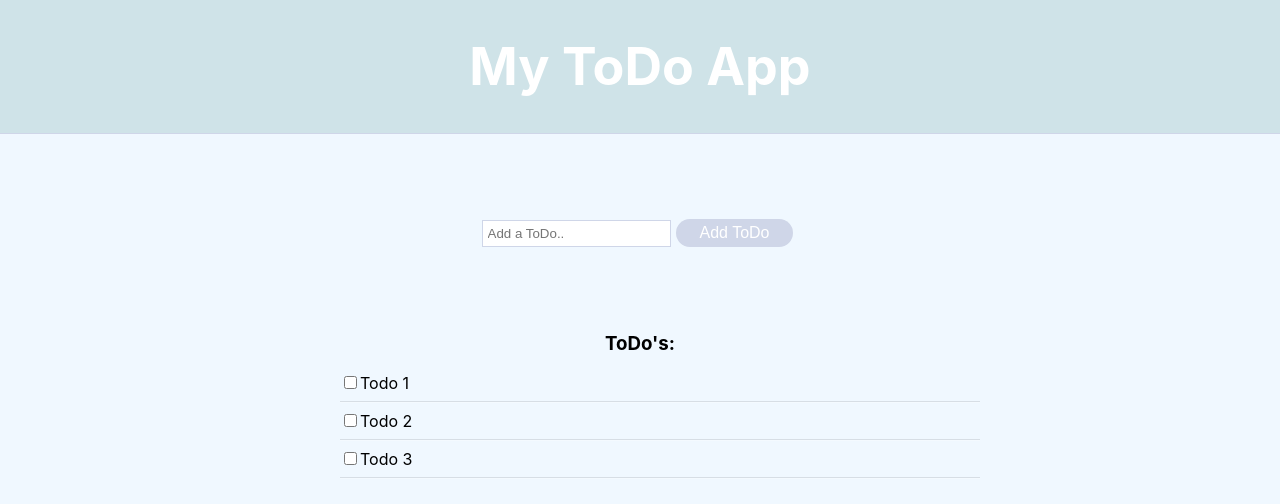
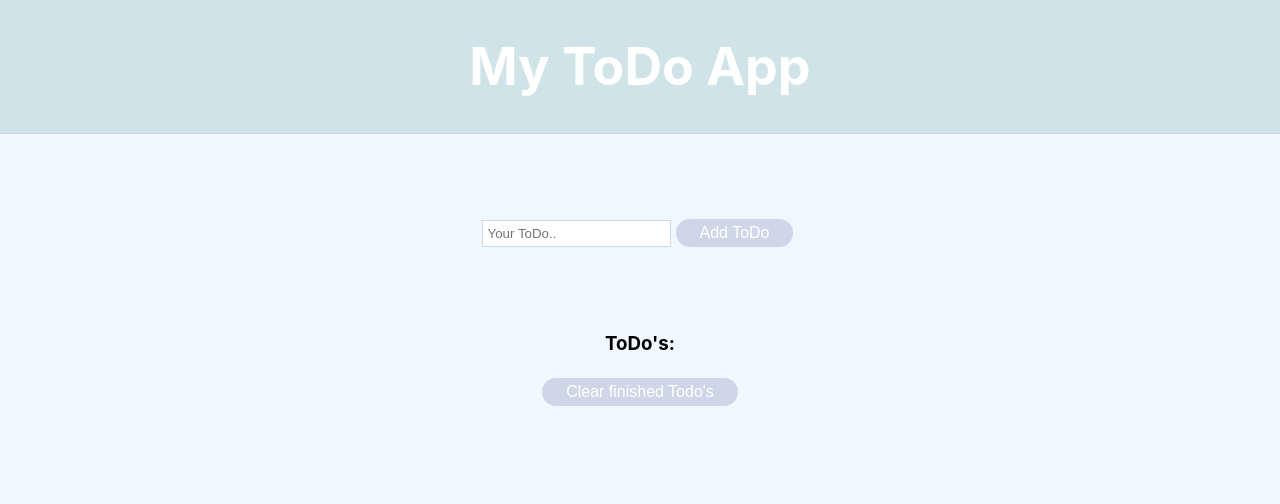
Before and after one commit to maureenoldyck/intro-react, a React (Create React App) app: page / in a window 1280 px wide. Shown: the top 504 px of the page. Built offline with nearby package versions, Linux system fonts and the light colour scheme.

Commit message:
Add function: add todo

```diff
--- a/src/App.js
+++ b/src/App.js
@@ -1,15 +1,18 @@
 import './App.css';
+import React, {useState} from 'react';
 import Form from './components/Form'
 import ToDoList from './components/ToDoList'
 
 const App = () => {
+  const [newTodo, setNewTodo] = useState("");
+  const [todos, setTodos] = useState([]);
   return (
     <div className="App">
       <header className="App-header">
         <h1> My ToDo App </h1>
       </header>
-      < Form />
-      < ToDoList />
+      < Form newTodo={newTodo} todos={todos} setTodos={setTodos} setNewTodo = {setNewTodo} />
+      < ToDoList todos={todos} />
     </div>
   );
 }
--- a/src/components/Form.js
+++ b/src/components/Form.js
@@ -1,11 +1,27 @@
 import React from 'react'
 
-const Form = () => {
+const Form = ({setNewTodo, newTodo, todos, setTodos}) => {
+
+    const newTodoHandler = (e) => {
+        setNewTodo(e.target.value);
+    };
+
+    const addTodoHandler = (e) => {
+        e.preventDefault();
+        setTodos([
+            ...todos,
+            {
+                text: newTodo, completed: false, id:Math.random()*1000
+            },
+        ]);
+        setNewTodo("");
+    }
+
     return (
         <div className="newToDo">
             <form>
-                <input type="text" placeholder="Add a ToDo.." />
-                <button> Add ToDo</button>
+                <input onChange={newTodoHandler} type="text" placeholder="Your ToDo.." />
+                <button onClick={addTodoHandler} > Add ToDo</button>
             </form>
       </div>
     )
--- a/src/components/ToDo.js
+++ b/src/components/ToDo.js
@@ -1,8 +1,13 @@
 import React from 'react'
 
-const Todo = () => {
+const Todo = ({text}) => {
     return (
-        <div>
+        <div className="toDo">
+            <li className="toDoItem">
+                <input type='checkbox'/>
+                {text}
+                <hr />
+            </li>
         </div>
     )
 }
--- a/src/components/ToDoList.js
+++ b/src/components/ToDoList.js
@@ -1,26 +1,16 @@
 import React from 'react'
+import ToDo from './ToDo'
 
-const ToDoList = () => {
+const ToDoList = ({todos}) => {
     return (
         <div className='listContainer'>
             <h3> ToDo's: </h3>
             <ul className='listItem'>
-                <li>
-                    <input type='checkbox'/>
-                    Todo 1
-                    <hr />
-                </li>
-                <li>
-                    <input type='checkbox'/>
-                    Todo 2
-                    <hr />
-                </li>
-                <li>
-                    <input type='checkbox'/>
-                    Todo 3
-                    <hr />
-                </li>
+                {todos.map((todo) => (
+                    <ToDo key={todo.id} text={todo.text} />
+                ))}
             </ul>
+            <button> Clear finished Todo's </button>
         </div>
     )
 }
```
